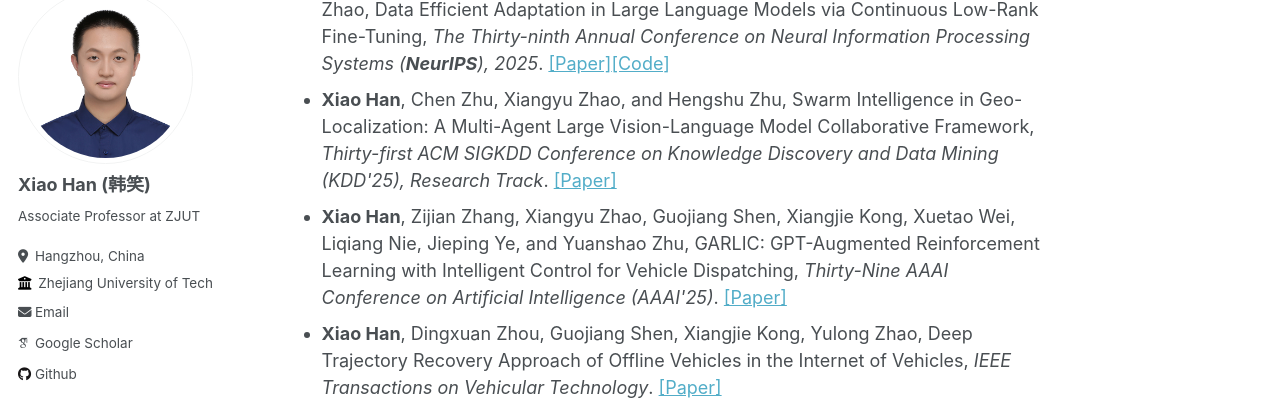
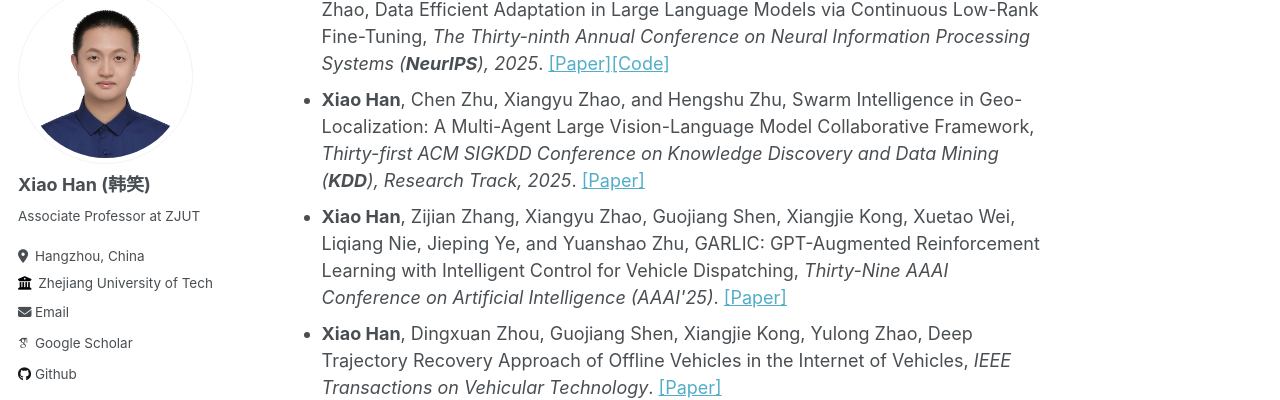
Before and after one commit to hahahenha/hahahenha.github.io, a Jekyll site: the page built from _pages/about.md, in a window 1280 px wide and 900 px high, scrolled down 961 px. Shown: the part 117-517 px from the top of the window. Built offline with Jekyll 4.4.1, drawn with Linux system fonts in a browser that asks for light colours; some web fonts are replaced.

Commit message:
Update about.md

```diff
--- a/_pages/about.md
+++ b/_pages/about.md
@@ -68,7 +68,7 @@ If you are interested in collaborating with me or want to have a chat, always fe
   <li>
     <Strong>Xiao Han</Strong>, Chen Zhu, Xiangyu Zhao, and Hengshu Zhu,
     Swarm Intelligence in Geo-Localization: A Multi-Agent Large Vision-Language Model Collaborative Framework,
-    <em>Thirty-first ACM SIGKDD Conference on Knowledge Discovery and Data Mining (KDD'25), Research Track</em>.
+    <em>Thirty-first ACM SIGKDD Conference on Knowledge Discovery and Data Mining (<Strong>KDD</Strong>), Research Track,  2025</em>.
     <a target="_blank" rel="noopener" href="https://arxiv.org/abs/2408.11312">[Paper]</a>
   </li>
   <li>
```
